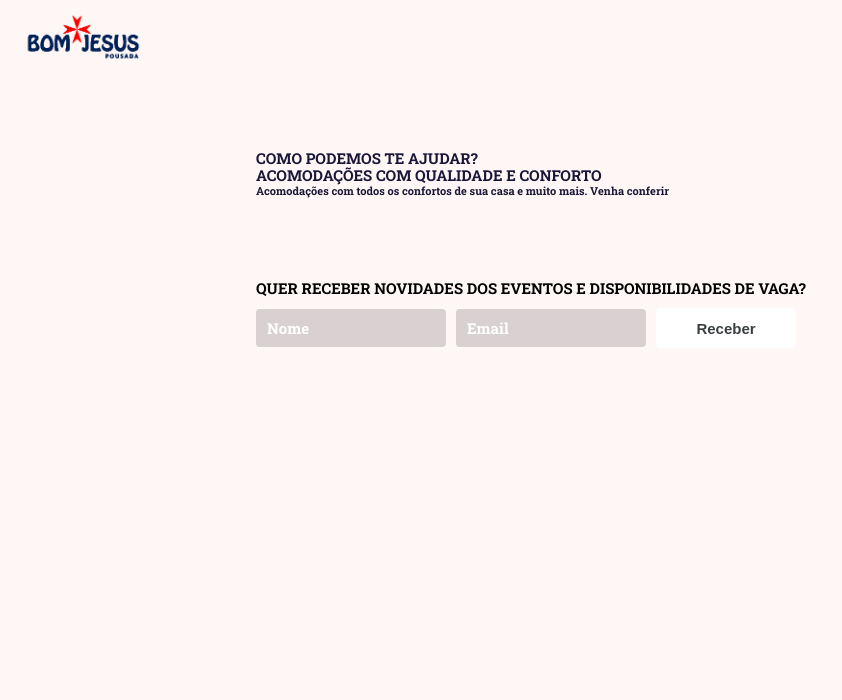
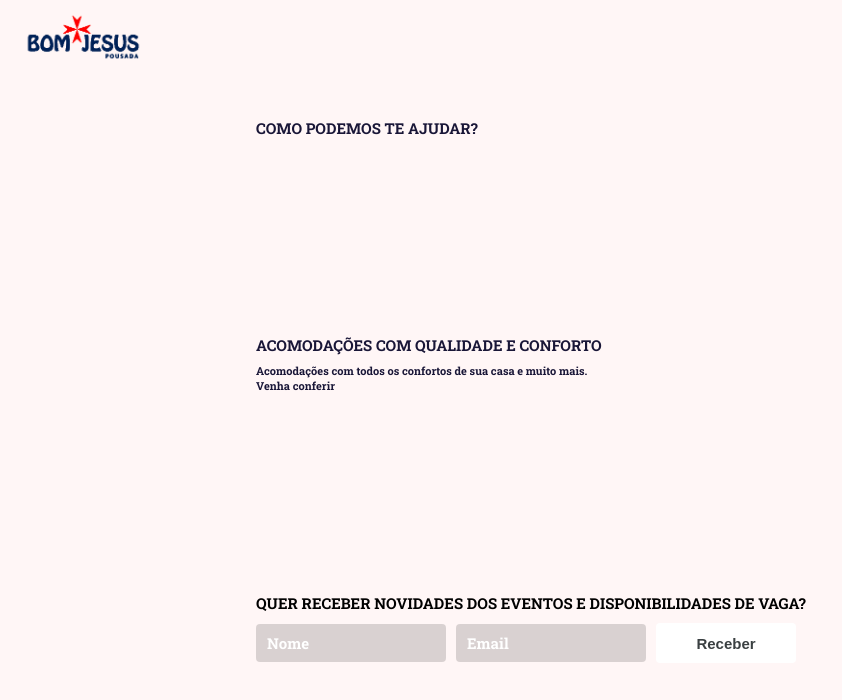
Before and after one commit to Wanhenri/PBJ_page, a React (Create React App) app in the folder app/: page / in a window 1280 px wide. Shown: the top 700 px of the page, without its empty margins (0-842 px from the left). Built offline with nearby package versions, Linux system fonts and the light colour scheme.

Commit message:
[refactor](App): feito ajustes + retirado códigos repetidos

```diff
--- a/app/src/components/SubtitlePousada/index.js
+++ b/app/src/components/SubtitlePousada/index.js
@@ -1,8 +1,17 @@
+import React from "react";
 import styled from "styled-components";
 
-const SubtitlePousada = styled.h2 `
+const Title = styled.h2 `
     color: var(--color-second);
     font-size: var(--size-medium);
+    padding-bottom:200px;
 `;
 
+const SubtitlePousada = () => (
+
+    <Title>Acomodações com todos os confortos de sua casa e muito mais.< br/>
+            Venha conferir
+    </Title>
+);
+
 export default SubtitlePousada;
--- a/app/src/components/TitleAcomodacao/index.js
+++ b/app/src/components/TitleAcomodacao/index.js
@@ -1,11 +1,15 @@
 import React from "react";
+
 import styled from "styled-components";
 
 export const Title = styled.h1`
+
     color: var(--color-second);
     font-size: var(--size-very-big);
     line-height:1.1em;
+    padding-bottom:10px;
 `;
+
 export const Strong = styled.strong`
     color: var(--color-zero);
     font-size: 1.5em;
--- a/app/src/components/TitleAjuda/index.js
+++ b/app/src/components/TitleAjuda/index.js
@@ -7,7 +7,7 @@ export const Title = styled.h1`
     color: var(--color-second);
     font-size: var(--size-very-big);
     line-height:1.1em;
-    padding-top:80px;
+    padding-bottom:200px;
 `;
 export const Strong = styled.strong`
     color: var(--color-zero);
--- a/app/src/pages/Home/index.js
+++ b/app/src/pages/Home/index.js
@@ -20,17 +20,11 @@ const Home = () => (
         <HeaderPousada />
 
         <Section>
-            <TitleAjuda>COMO PODEMOS TE AJUDAR?</TitleAjuda>
-            <TitleAcomodacao>ACOMODAÇÕES COM QUALIDADE E CONFORTO</TitleAcomodacao>
-            <SubtitlePousada>
-                Acomodações com todos os confortos de sua casa e muito mais.
-                Venha conferir
-            </SubtitlePousada>
-
+            <TitleAjuda/>
+            <TitleAcomodacao />
+            <SubtitlePousada />
             <AcomodacaoPousada />
-
             <FormLead />
-
         </Section>
     </Wrapper>
 );
--- a/app/src/pages/Home/styles.js
+++ b/app/src/pages/Home/styles.js
@@ -1,8 +1,4 @@
 import styled from "styled-components";
-
-import SubtitlePousada from "../../components/SubtitlePousada";
-
-import AcomodacaoPousada from "../../components/acomodacao";
 
 export const TextPousada = styled.p `
     color:var(--color-text);
@@ -49,26 +45,11 @@ export const Form = styled.form`
 export const Section = styled.section`
     display:flex;
     flex-direction: column;
-    padding-top:70px
+    /*padding-top:70px*/
 
+    height:70%;
     width:60%;
     min-width: 545px;
-
-    &> ${SubtitlePousada},
-    &> ${AcomodacaoPousada} {
-        margin-bottom: var(--spacing-big);
-
-    }
-    &> ${SubtitlePousada} {
-
-        width: 500px;
-    }
-    &> ${TextPousada}{
-        margin-bottom: var(--spacing-small);
-    }
-    &> ${Form}{
-        min-width: 545px;
-    }
 `;
 
 export const Wrapper = styled.main `
@@ -77,5 +58,5 @@ export const Wrapper = styled.main `
     height:100vh;
     display:flex;
     justify-content:center;
-    align-items:left;
+    align-items:center;
 `;
```
